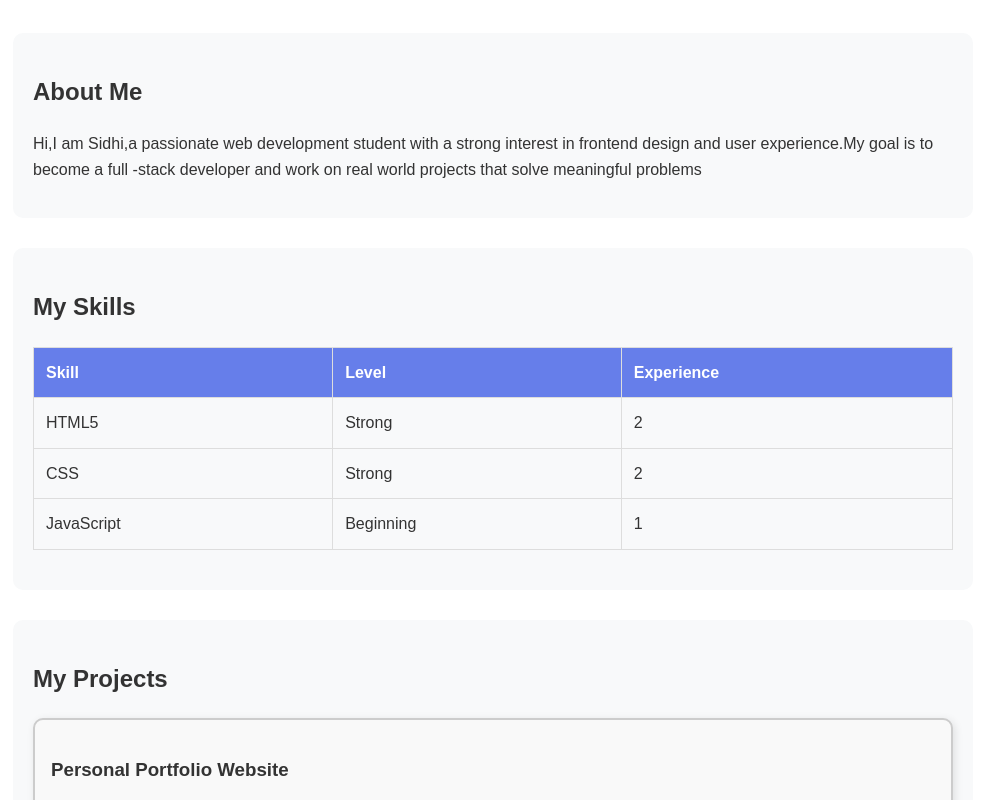
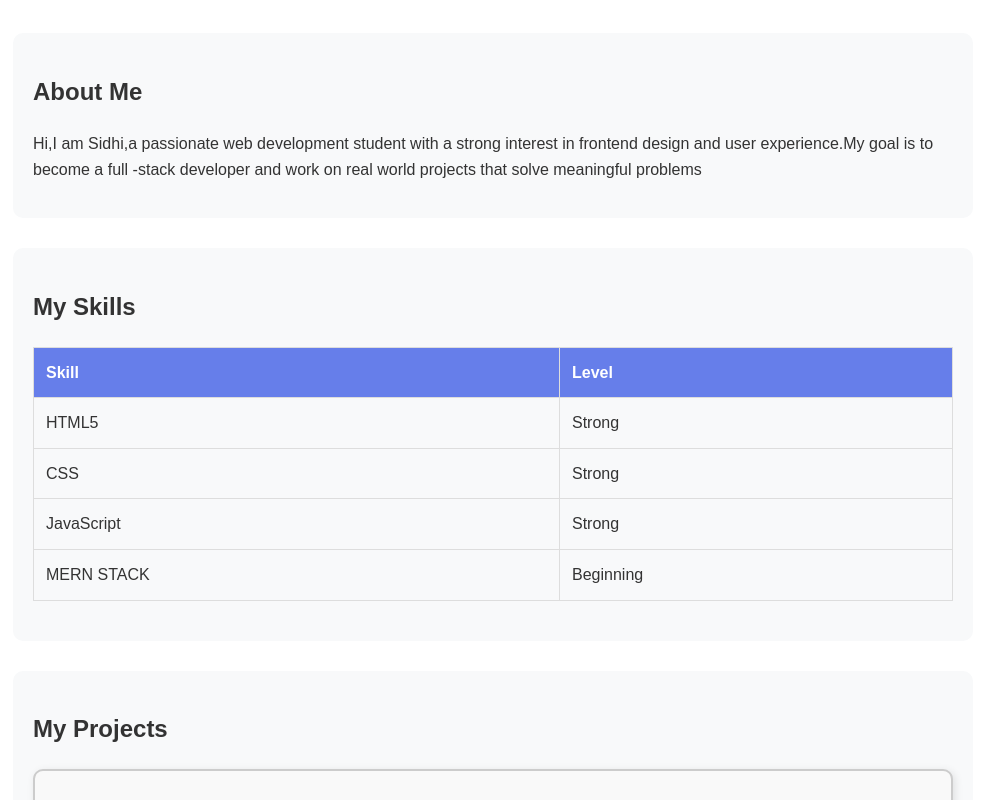
Before and after one commit to sidhianand/PORTFOLIO-WEBSITE, a plain HTML site: page index.html in a window 1280 px wide. Shown: the part 496-1296 px from the top of the page, without its empty margins (147-1136 px from the left). Drawn offline with Linux system fonts and the light colour scheme.

Commit message:
portfoliowebsite

```diff
--- a/index.html
+++ b/index.html
@@ -39,25 +39,30 @@
                     <tr>
                         <th>Skill</th>
                         <th>Level</th>
-                        <th>Experience</th>
+
                     </tr>
                 </thead>
                 <tbody>
                     <tr>
                         <td>HTML5</td>
                         <td>Strong</td>
-                        <td>2</td>
+
                     </tr>
                     <tr>
                         <td>CSS</td>
                         <td>Strong</td>
-                        <td>2</td>
+
                     </tr>
                     <tr>
 
                         <td>JavaScript</td>
+                        <td>Strong</td>
+
+                    </tr>
+                    <tr>
+                        <td>MERN STACK</td>
                         <td>Beginning</td>
-                        <td>1</td>
+
                     </tr>
                 </tbody>
             </table>
```
